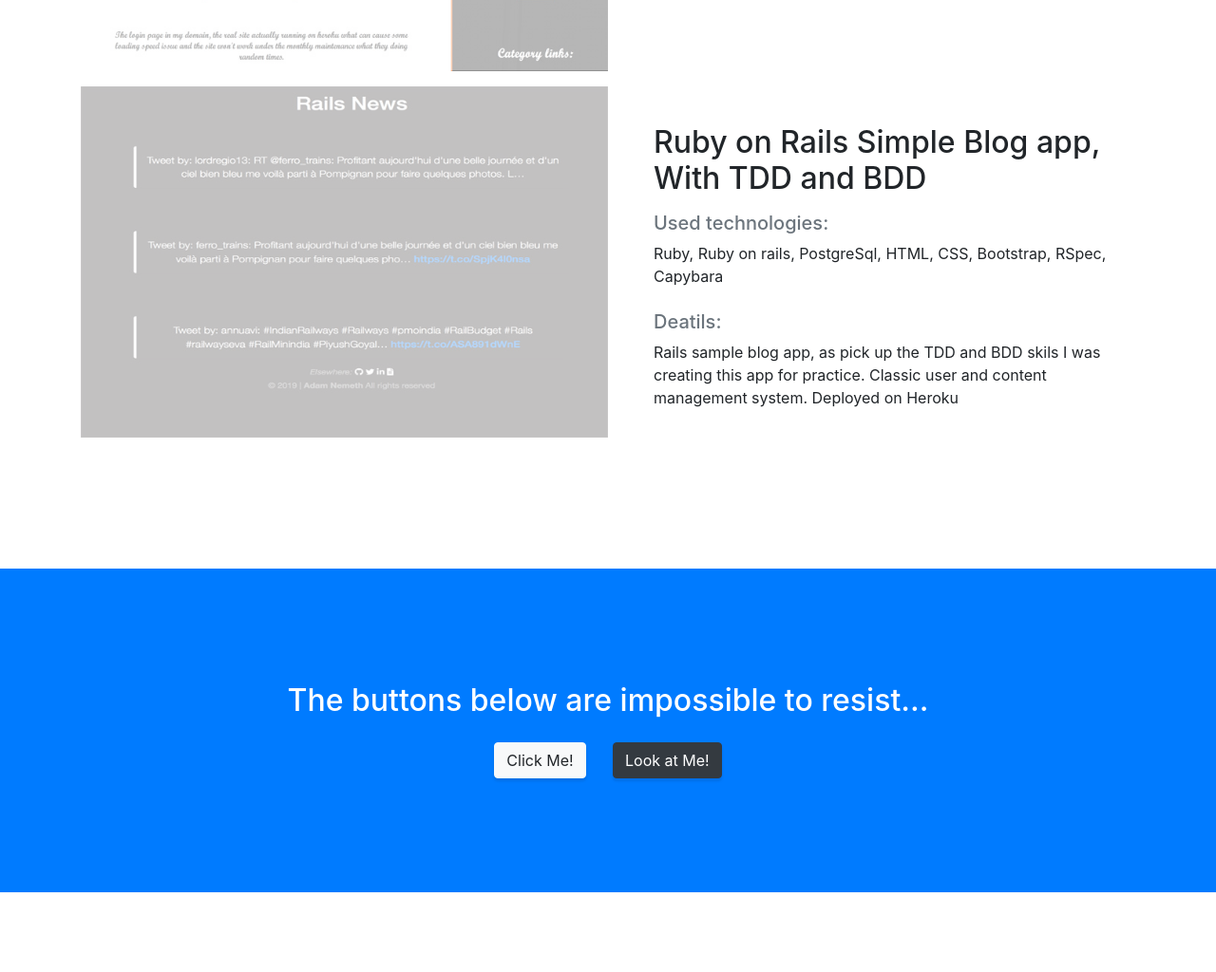
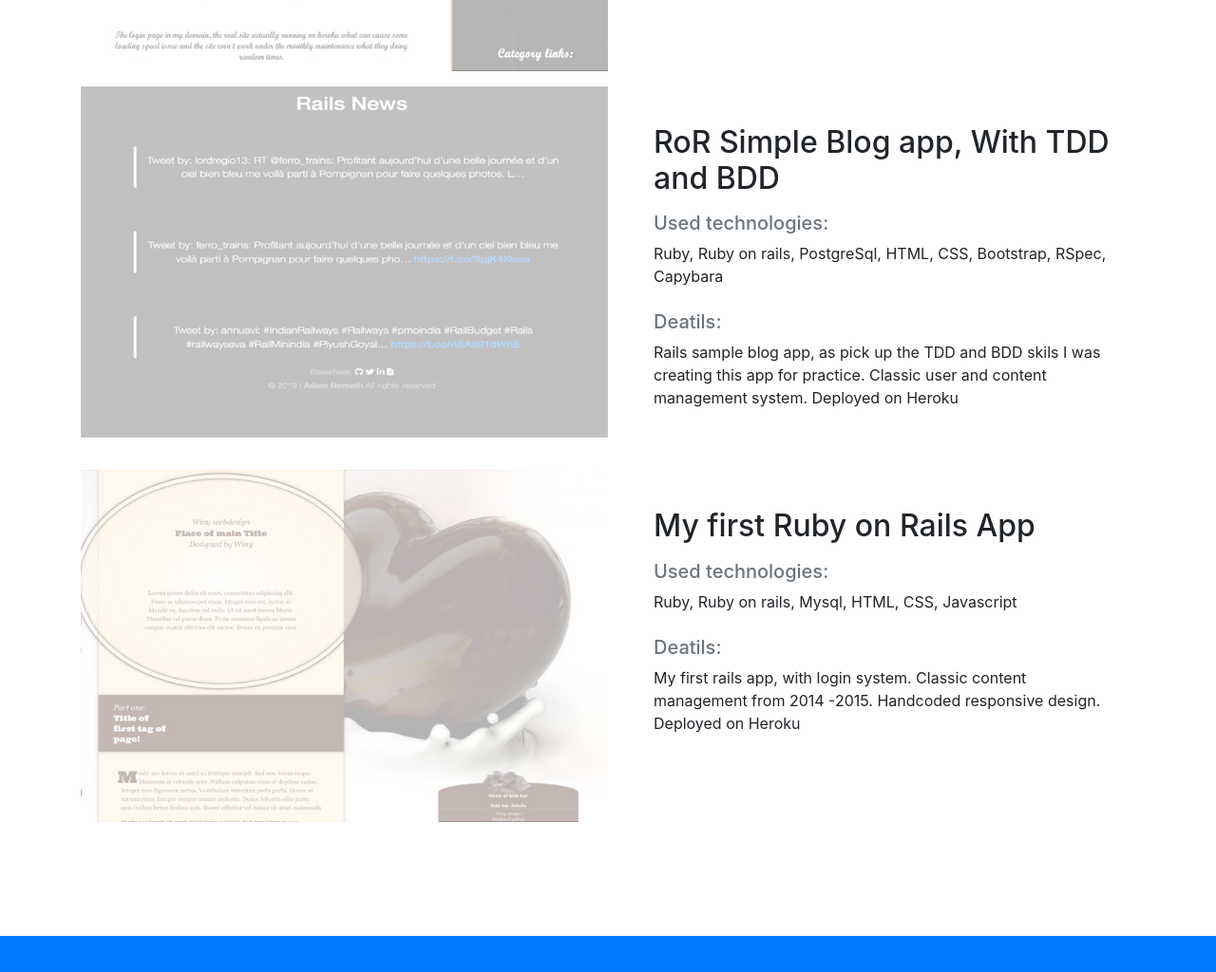
Before and after one commit to Winy81/Bootstrap_portfolio_index, a website with bundled scripts: page index.html in a window 1280 px wide. Shown: the part 4030-5054 px from the top of the page at 95% size. Built offline with nearby package versions, Linux system fonts and the light colour scheme.

Commit message:
My first Ruby on Rails App content uploaded into portfolio

```diff
--- a/index.html
+++ b/index.html
@@ -211,7 +211,7 @@
           </a>
         </div>
         <div class="col-lg-6 text-left p-4 pl-5">
-          <h2 class="pt-3">Ruby on Rails Sample app</h2>
+          <h2 class="pt-3">RoR Sample app</h2>
             <h5 class="pt-2 text-secondary">Used technologies:</h5><p class="mb-4">Ruby, Ruby on rails, PostgreSql, HTML, CSS, Ajax, Bootstrap</p>
             <h5 class="text-secondary">Deatils:</h5><p class="mb-4">Rails sample app, followed the classic RoR tutorial by Michael Hartl. Login and following system built up from scratch inspired by Twitter, Deployed on Heroku</p>
         </div>
@@ -237,7 +237,7 @@
 
       <div class="row no-gutters pt-3">
         <div class="col-lg-6">
-          <a class="portfolio-item" href="#">
+          <a class="portfolio-item" href="#" target="_blank">
             <span class="caption">
               <span class="caption-content">
               </span>
@@ -246,9 +246,26 @@
           </a>
         </div>
         <div class="col-lg-6 text-left p-4 pl-5">
-          <h2 class="pt-3">Ruby on Rails Simple Blog app, With TDD and BDD</h2>
+          <h2 class="pt-3">RoR Simple Blog app, With TDD and BDD</h2>
             <h5 class="pt-2 text-secondary">Used technologies:</h5><p class="mb-4">Ruby, Ruby on rails, PostgreSql, HTML, CSS, Bootstrap, RSpec, Capybara</p>
             <h5 class="text-secondary">Deatils:</h5><p class="mb-4">Rails sample blog app, as pick up the TDD and BDD skils I was creating this app for practice. Classic user and content management system. Deployed on Heroku</p>
+        </div>
+      </div>
+
+      <div class="row no-gutters pt-3">
+        <div class="col-lg-6">
+          <a class="portfolio-item" href="#" target="_blank">
+            <span class="caption">
+              <span class="caption-content">
+              </span>
+            </span>
+            <img class="img-fluid" src="img/portfolio-2.jpg" alt="">
+          </a>
+        </div>
+        <div class="col-lg-6 text-left p-4 pl-5">
+          <h2 class="pt-3">My first Ruby on Rails App</h2>
+            <h5 class="pt-2 text-secondary">Used technologies:</h5><p class="mb-4">Ruby, Ruby on rails, Mysql, HTML, CSS, Javascript</p>
+            <h5 class="text-secondary">Deatils:</h5><p class="mb-4">My first rails app, with login system. Classic content management from 2014 -2015. Handcoded responsive design. Deployed on Heroku</p>
         </div>
       </div>
 
```
